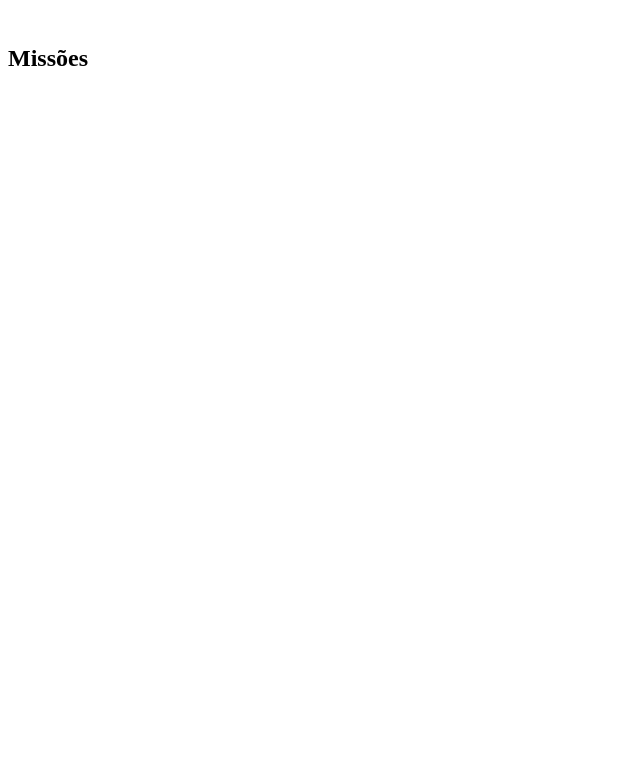
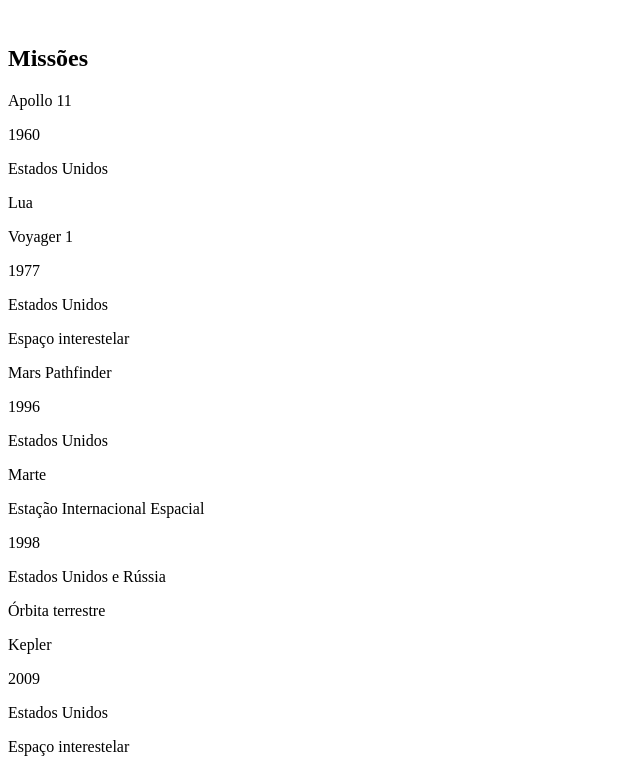
Before and after one commit to Rafael-Souza-97/solar-system, a React (Create React App) app: page / in a window 1280 px wide. Shown: the part 3398-4160 px from the top of the page, without its empty margins (0-640 px from the left). Before the commit the page ends 3490 px from the top, so only its background shows below. Built offline with nearby package versions, Linux system fonts and the light colour scheme; the HTML template or start-up script is replaced by a standard one.

Commit message:
Adiciona Requisito 10

```diff
--- a/src/components/Missions.jsx
+++ b/src/components/Missions.jsx
@@ -1,11 +1,20 @@
 import React, { Component } from 'react';
 import Title from './Title';
+import missions from '../data/missions';
+import MissionCard from './MissionCard';
 
 class Missions extends Component {
   render() {
     return (
       <div data-testid="missions">
         <Title headline="Missões" />
+        {missions.map((mission, index) => (<MissionCard
+          key={ index }
+          name={ mission.name }
+          year={ mission.year }
+          country={ mission.country }
+          destination={ mission.destination }
+        />))}
       </div>
     );
   }
```
